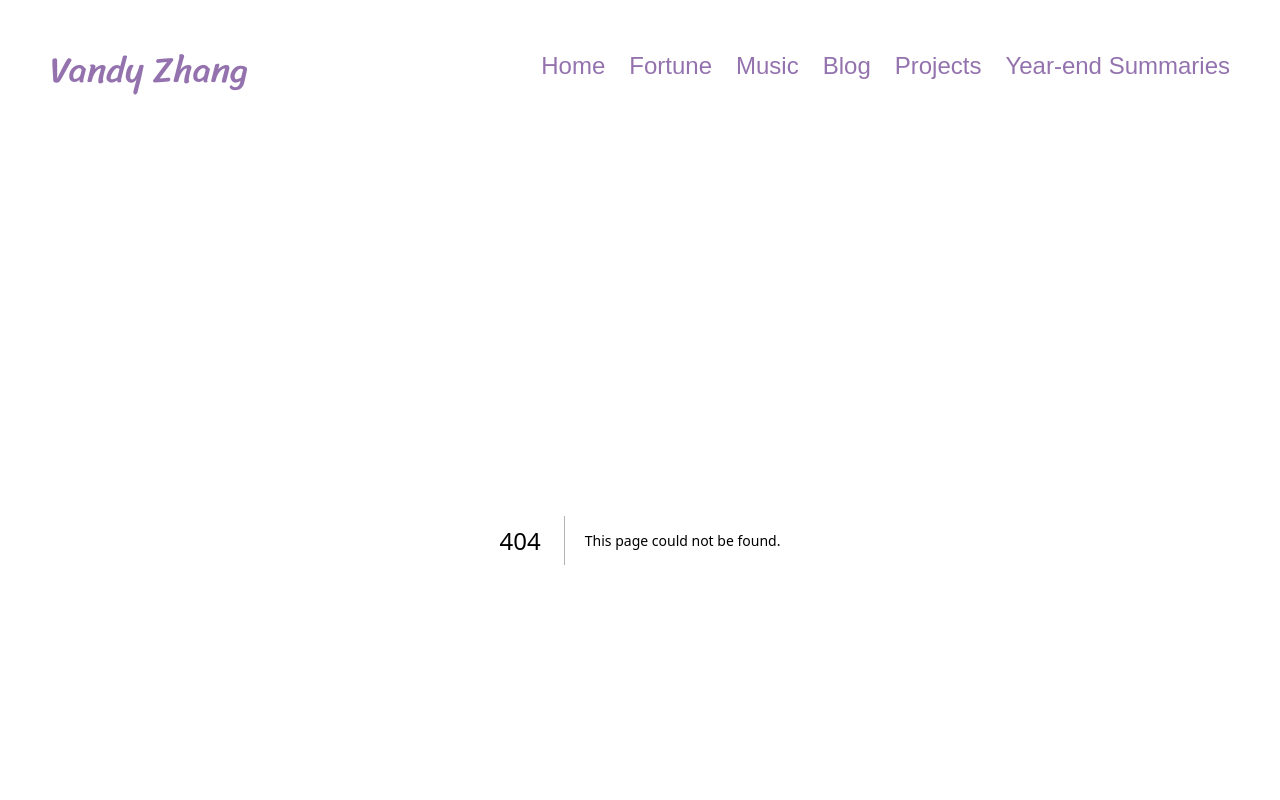
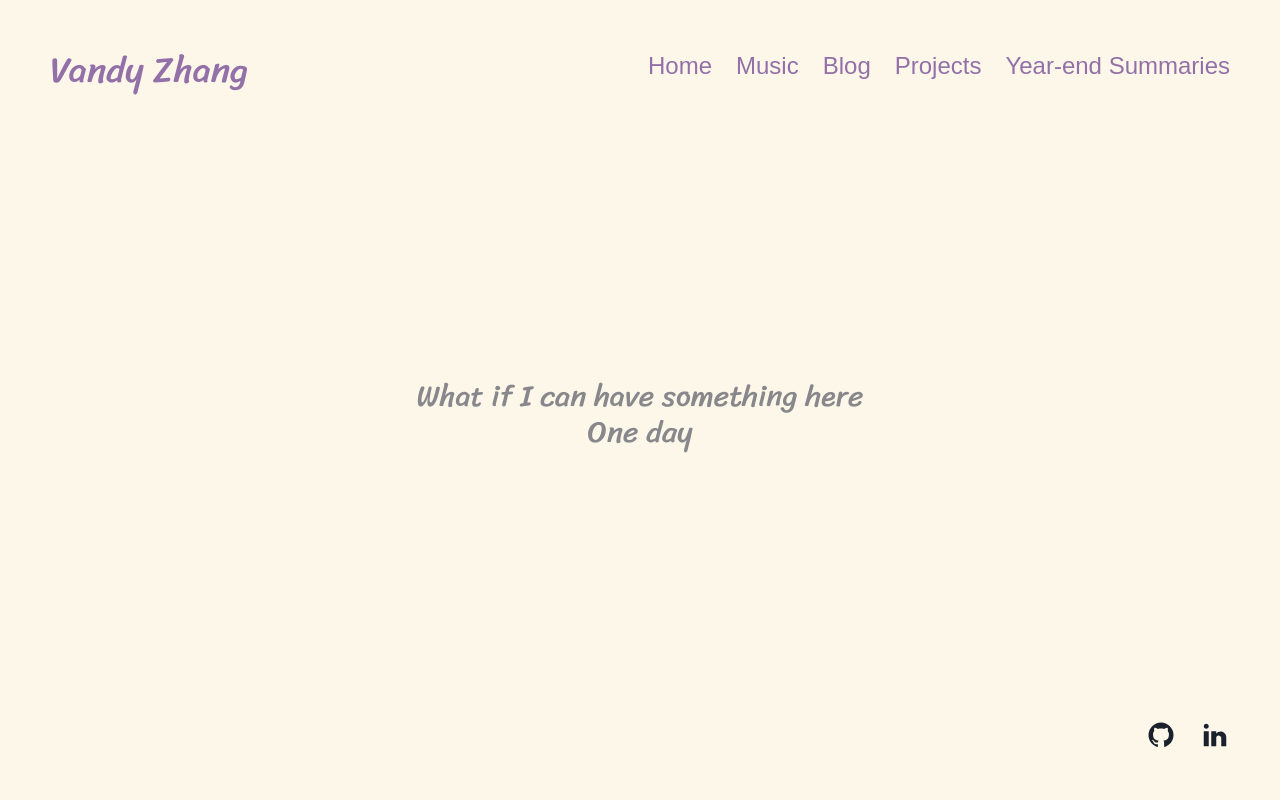
Before and after one commit to vandy-zhang/vandy-website-new, a Next.js app: page /projects in a window 1280 px wide. Before the commit this address had no page. Shown: the top 800 px of the page. Built offline with nearby package versions, Linux system fonts and the light colour scheme; a web font is replaced by a local one.

Commit message:
feat(Routing): ✨ Add basic linking and navigation

```diff
--- /dev/null
+++ b/src/app/aboutme/page.tsx
@@ -0,0 +1,5 @@
+import "@/app/globals.css";
+
+export default function AboutMe() {
+  return <main>Hello World!</main>;
+}
--- /dev/null
+++ b/src/app/blog/page.tsx
@@ -0,0 +1,5 @@
+import "@/app/globals.css";
+
+export default function Blog() {
+  return <main>Hello World!</main>;
+}
--- a/src/app/components/header/header.tsx
+++ b/src/app/components/header/header.tsx
@@ -1,17 +1,29 @@
-import "./../../globals.css";
+import "@/app/globals.css";
+import Link from "next/link";
 
 export default function Header() {
   return (
     <header className="flex justify-between">
-      <div className="font-sriracha text-4xl">Vandy Zhang</div>
+      <Link className="font-sriracha text-4xl" href="/">
+        Vandy Zhang
+      </Link>
       <nav className="font-stylish text-2xl">
         <ul className="flex gap-6">
-          <li>Home</li>
-          <li>Fortune</li>
-          <li>Music</li>
-          <li>Blog</li>
-          <li>Projects</li>
-          <li>Year-end Summaries</li>
+          <li>
+            <Link href="/">Home</Link>
+          </li>
+          <li>
+            <Link href="/music">Music</Link>
+          </li>
+          <li>
+            <Link href="/blog">Blog</Link>
+          </li>
+          <li>
+            <Link href="/projects">Projects</Link>
+          </li>
+          <li>
+            <Link href="/summaries">Year-end Summaries</Link>
+          </li>
         </ul>
       </nav>
     </header>
--- a/src/app/globals.css
+++ b/src/app/globals.css
@@ -40,6 +40,10 @@ header {
 
 main {
   flex-grow: 1;
+}
+
+.home {
+  flex-grow: 1;
   display: flex;
   flex-direction: column;
   justify-content: center;
--- a/src/app/layout.tsx
+++ b/src/app/layout.tsx
@@ -1,6 +1,6 @@
 import type { Metadata } from "next";
 import { Sriracha, Stylish } from "next/font/google";
-import "./globals.css";
+import "@/app/globals.css";
 import Header from "./components/header/header";
 import Footer from "./components/footer/footer";
 
--- /dev/null
+++ b/src/app/music/page.tsx
@@ -0,0 +1,5 @@
+import "@/app/globals.css";
+
+export default function Music() {
+  return <main>Hello World!</main>;
+}
--- a/src/app/page.tsx
+++ b/src/app/page.tsx
@@ -1,10 +1,11 @@
 import Image from "next/image";
 import VandyPic from "@/static/pictures/vandy.png";
-import "./globals.css";
+import "@/app/globals.css";
+import Link from "next/link";
 
 export default function Home() {
   return (
-    <main className="flex flex-col items-center justify-center gap-y-20">
+    <div className="home flex flex-col items-center gap-y-20">
       <div className="flex items-center gap-x-50">
         <div
           className="font-sriracha col-span-2 col-start-2 text-6xl"
@@ -22,12 +23,13 @@ export default function Home() {
           className="col-start-4 rounded-[50px]"
         />
       </div>
-      <div
+      <Link
         className="font-stylish col-start-3 col-span-1 text-center text-4xl"
         style={{ color: "var(--color-header)", opacity: 0.7 }}
+        href="/aboutme"
       >
         About Me →
-      </div>
-    </main>
+      </Link>
+    </div>
   );
 }
--- /dev/null
+++ b/src/app/projects/page.tsx
@@ -0,0 +1,10 @@
+import "@/app/globals.css";
+
+export default function Projects() {
+  return (
+    <div className="home font-sriracha items-center text-3xl">
+      <span className="block">What if I can have something here</span>
+      <span>One day</span>
+    </div>
+  );
+}
--- /dev/null
+++ b/src/app/summaries/page.tsx
@@ -0,0 +1,5 @@
+import "@/app/globals.css";
+
+export default function Summaries() {
+  return <main>Hello World!</main>;
+}
```
